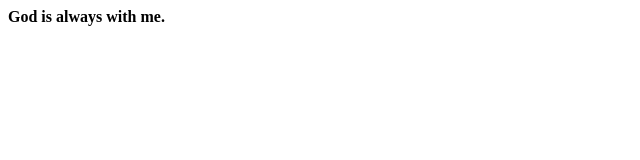
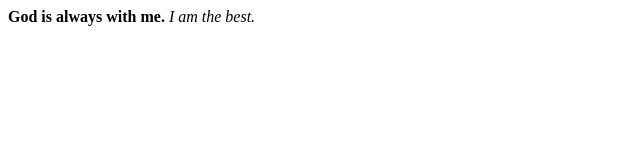
Before and after one commit to somanathbarik2006/My-profile, a plain HTML site: page index1.html in a window 1280 px wide. Shown: the whole page, without its empty margins (0-640 px from the left). Drawn offline with Linux system fonts and the light colour scheme.

Commit message:
index1.html

```diff
--- a/index1.html
+++ b/index1.html
@@ -7,5 +7,6 @@
 </head>
 <body>
     <strong>God is always with me.</strong>
+    <em>I am the best.</em>
 </body>
 </html>
```
